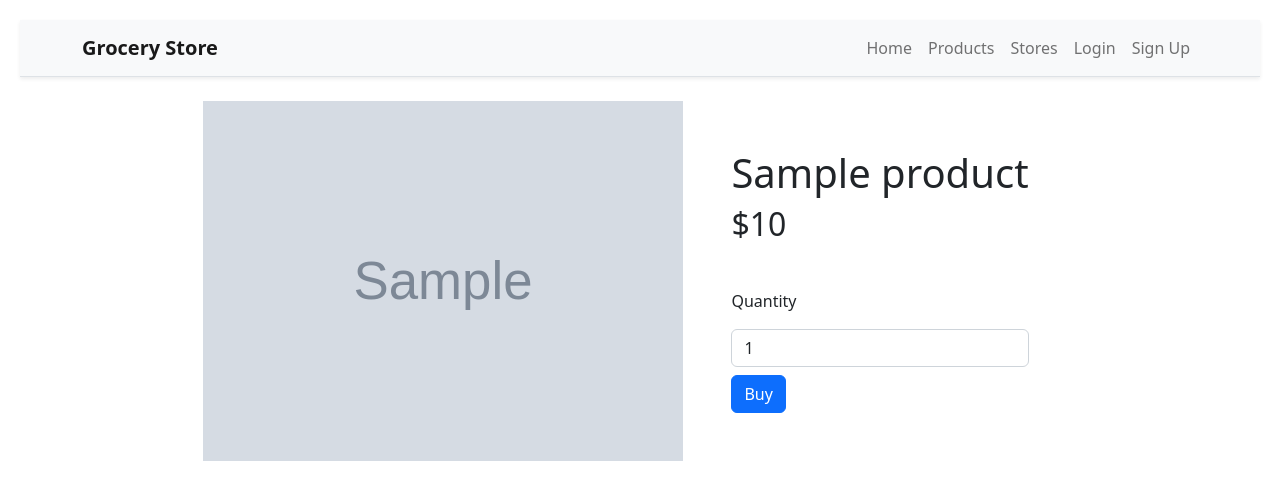
After one commit to conorll/grocery_store, a Django app: template grocery_store_app/templates/grocery_store_app/product.html in a window 1280 px wide. The commit adds this page. Shown: the top 500 px of the page. Run offline with Django 3.2, Linux system fonts and the light colour scheme; the template is opened without the code that fills it: most values are stand-ins (such as "Sample title", 1, 10 or a date in 2020); grey boxes marked "Sample" are stand-in pictures.

Commit message:
add images to products, create individual product page, add product entries

```diff
--- a/grocery_store_app/models/product.py
+++ b/grocery_store_app/models/product.py
@@ -6,6 +6,7 @@ class Product(models.Model):
   price = models.DecimalField(max_digits=10, decimal_places= 2)
   category = models.ForeignKey(Category, on_delete=models.CASCADE, related_name="products")
   quantity = models.PositiveIntegerField()
+  image_url = models.CharField(max_length=1000)
 
   def __str__(self):
     return self.name
--- /dev/null
+++ b/grocery_store_app/templates/grocery_store_app/product.html
@@ -0,0 +1,17 @@
+{% extends "grocery_store_app/layout.html" %}
+
+{% block body %}
+<div class="d-flex justify-content-center">
+  <img class="" src="{{ product.image_url }}" alt="{{ product.title }}" style="width: 30rem;">
+  <div class="d-flex flex-column g-5 p-5">
+    <h1 class="">{{ product.name }}</h1>
+    <h2 class="">${{ product.price }}</h1>
+      <form class="mt-auto" action="{% url 'index' %}" method="GET">
+        <label class="form-label" for="quantity">Quantity</label>
+        <input class="form-control my-2" type="number" id="quantity" name="quantity" min="1"
+          max="{{ product.quantity }}" value="1"">
+      <button type=" submit" class="btn btn-primary">Buy</button>
+      </form>
+  </div>
+</div>
+{% endblock %}
--- a/grocery_store_app/urls.py
+++ b/grocery_store_app/urls.py
@@ -5,6 +5,7 @@ from .views import authView
 urlpatterns = [
     path("", views.index, name="index"),
     path("products", views.products, name="products"),
+    path("product/<int:id>", views.product, name="product"),
     path("stores", views.stores, name="stores"),
 
     #Client Management
```
Also changed, not shown: grocery_store_app/templates/grocery_store_app/products.html (+5 -2 lines), grocery_store_app/views.py (+7 -1 lines), db.sqlite3, grocery_store_app/migrations/0008_product_image_url.py (added), grocery_store_app/migrations/0009_alter_product_image_url.py (added).
